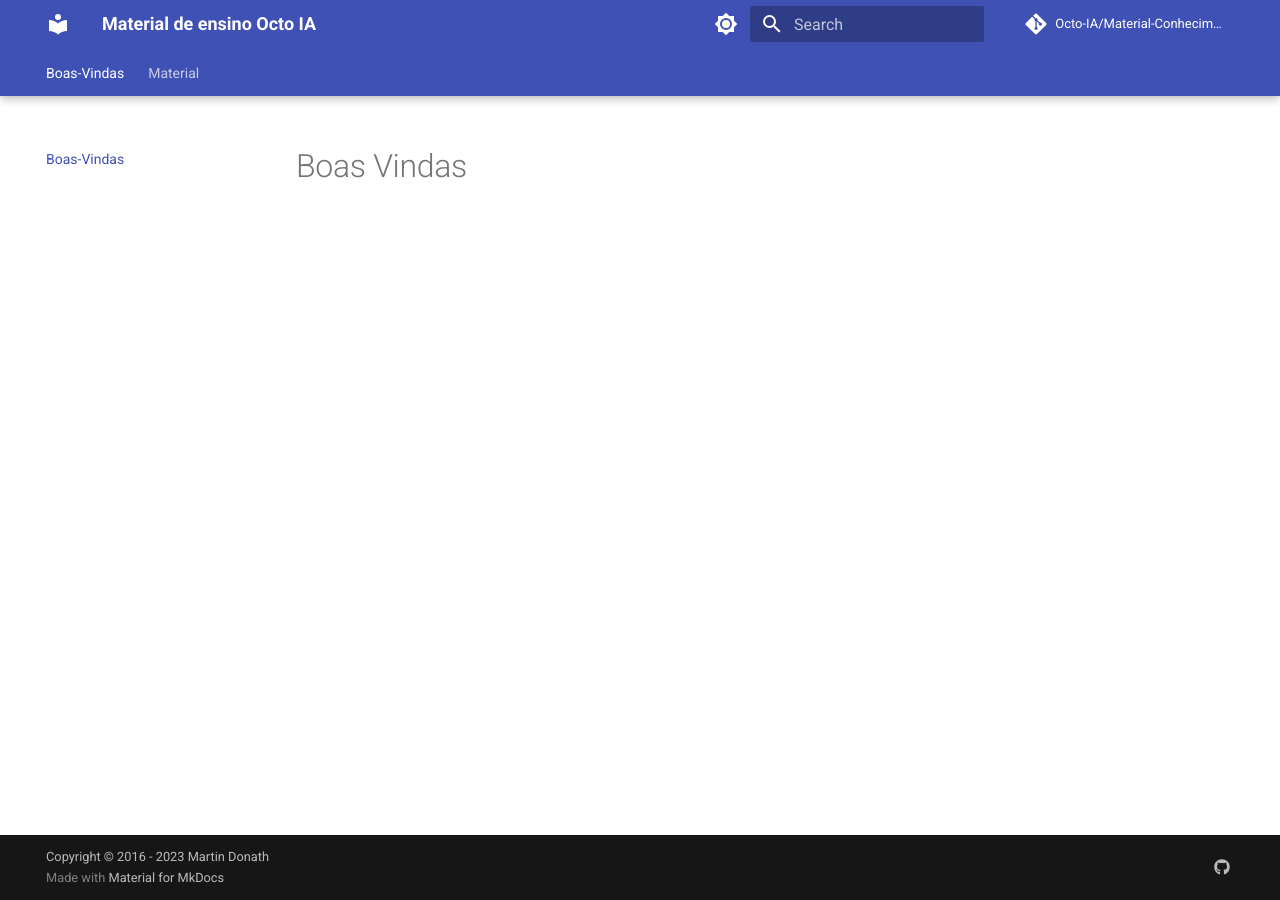
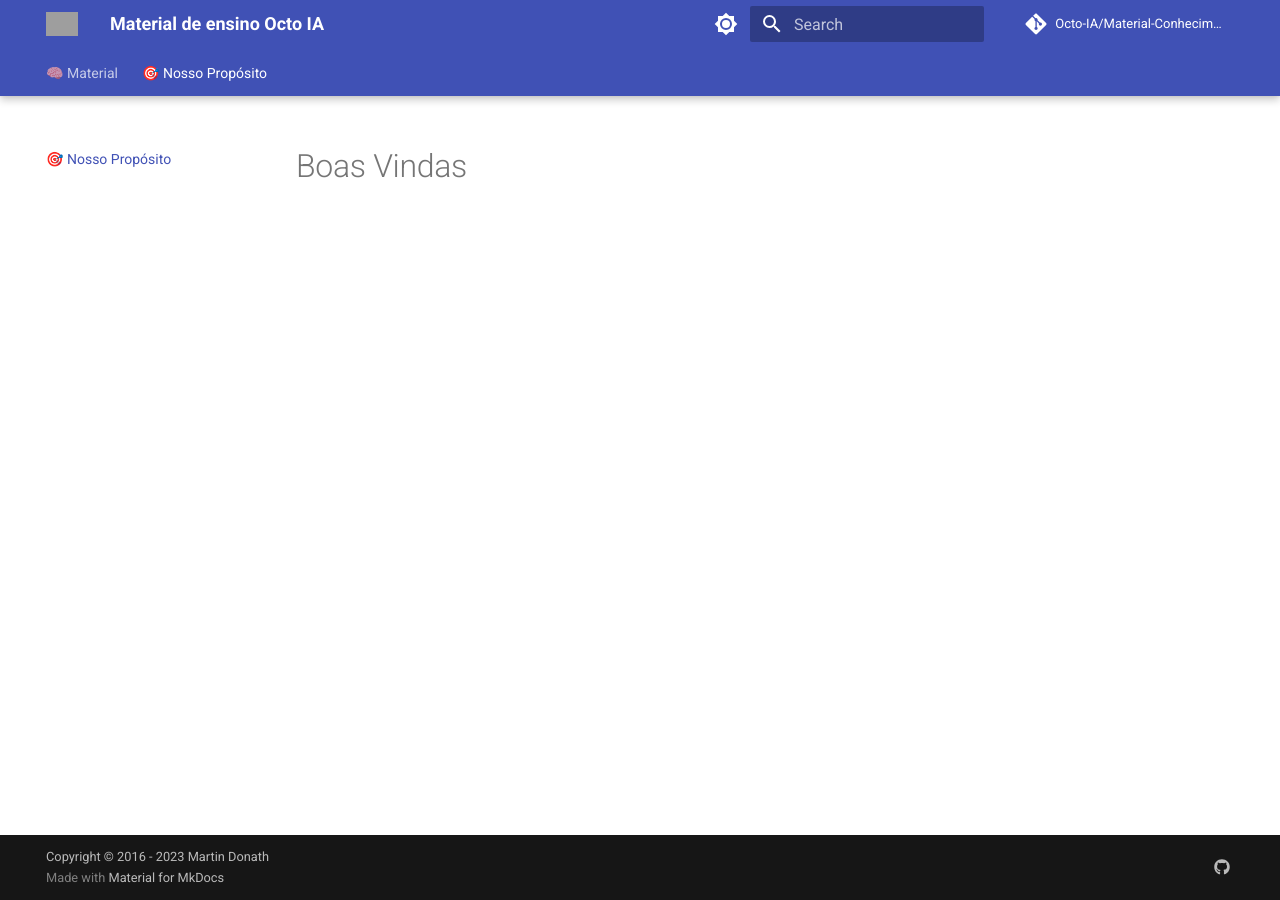
Before and after one commit to Octo-IA/Material-Conhecimento, an MkDocs documentation site: the page built from docs/index.md, in a window 1280 px wide. Built offline with MkDocs 1.6.1 and Material for MkDocs 9.7.7, drawn with Linux system fonts in a browser that asks for light colours; comment, search, counter and statistics services are not loaded; grey boxes are pictures that could not be loaded.

Commit message:
👽 .yml configuracao/estrutura pagina | add logo e medifiquei a navegacao

```diff
--- a/mkdocs.yml
+++ b/mkdocs.yml
@@ -9,6 +9,7 @@ copyright: Copyright &copy; 2016 - 2023 Martin Donath
 
 theme:
   name: 'material'
+  logo: assets/logo/logo.png
   features:
     - navigation.tabs
     - navigation.tabs.sticky
@@ -65,6 +66,6 @@ extra:
 
 # Page tree
 nav:
-  - Boas-Vindas: index.md
-  - Material:
+  - 🧠 Material:
     - material/introducao.md
+  - 🎯 Nosso Propósito: index.md
```
